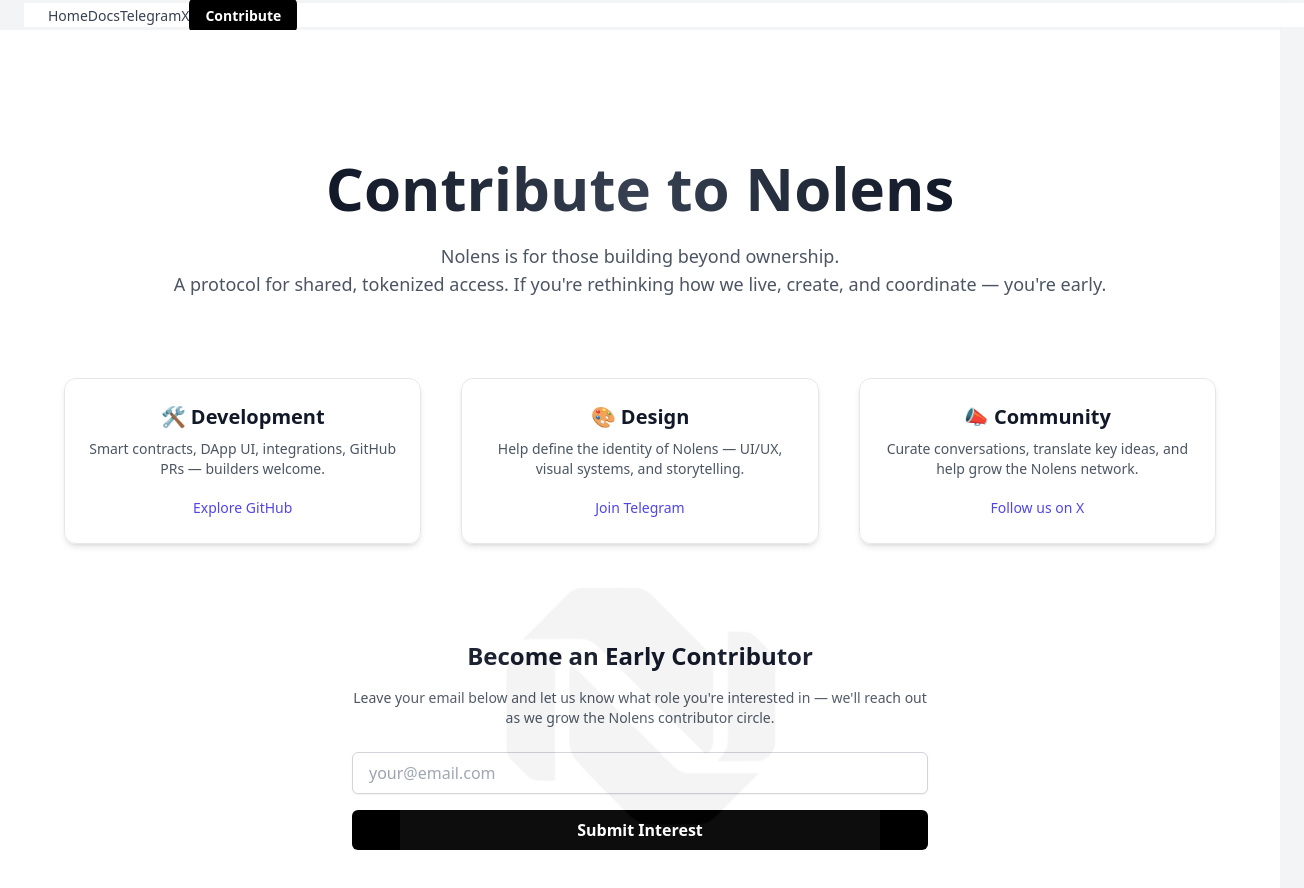
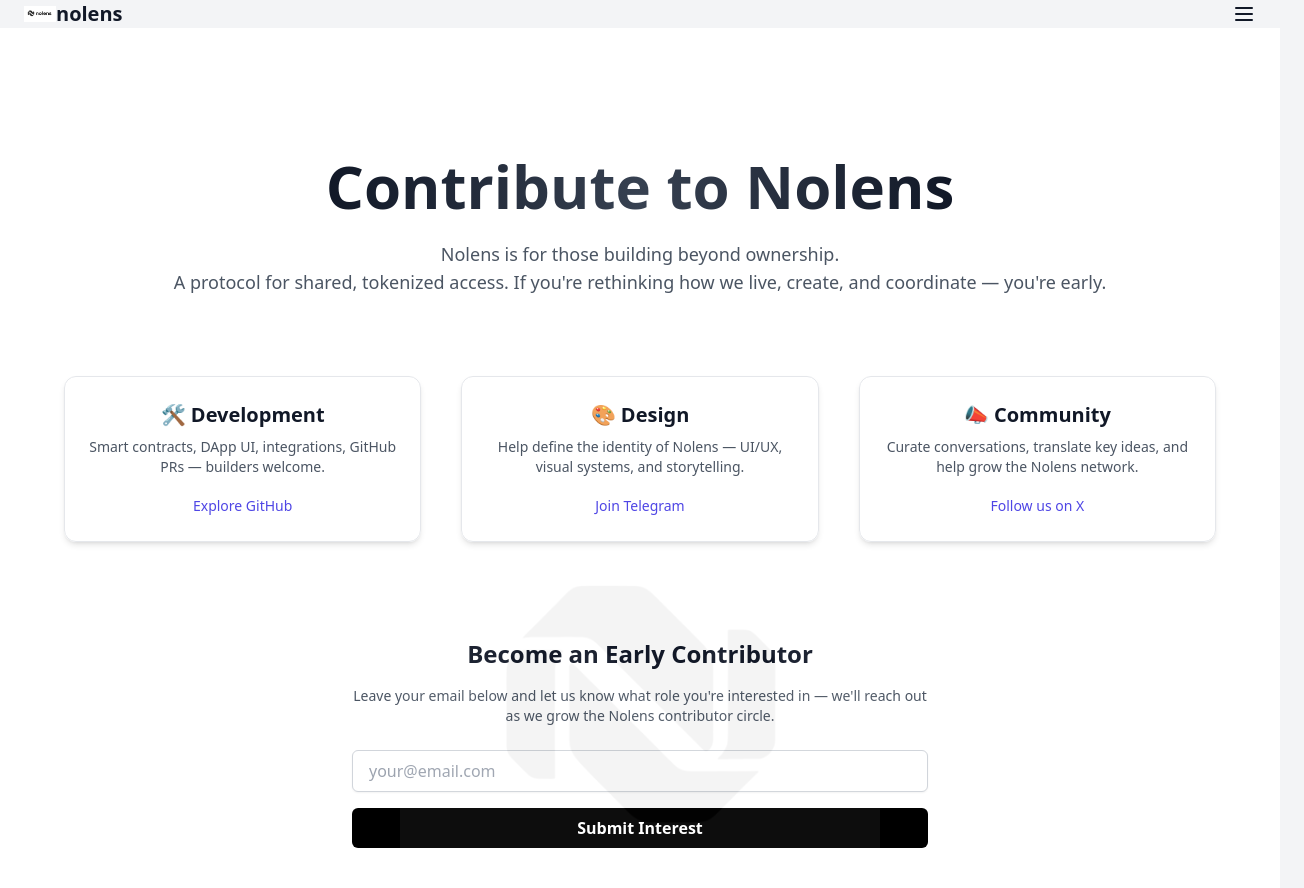
Before and after one commit to nolensprotocol/nolens, a Next.js app: page /contribute in a window 1280 px wide. Shown: the top 888 px of the page, 1304 px wide, since content can reach past the window. Built offline with nearby package versions, Linux system fonts and the light colour scheme; what wagmi would draw is missing.

Commit message:
Update Navbar.js

```diff
--- a/components/Navbar.js
+++ b/components/Navbar.js
@@ -1,62 +1,71 @@
 // components/Navbar.js
-
-import { useState, useEffect } from 'react';
+import { useState } from 'react';
 import Link from 'next/link';
 import Image from 'next/image';
 import { Menu, X } from 'lucide-react';
 
-const Navbar = () => {
+export default function Navbar() {
   const [isOpen, setIsOpen] = useState(false);
 
-  const toggleMenu = () => setIsOpen(!isOpen);
-
-  useEffect(() => {
-    const handleResize = () => {
-      if (window.innerWidth > 1024) setIsOpen(false);
+  const toggleMenu = () => {
+    setIsOpen(!isOpen);
   };
-    window.addEventListener('resize', handleResize);
-    return () => window.removeEventListener('resize', handleResize);
-  }, []);
 
   return (
-    <nav className="w-full bg-gray-50 px-6 py-4 flex justify-between items-center shadow-sm z-50">
-      <Link href="/" className="flex items-center gap-2">
+    <nav className="w-full bg-gray-50 shadow-sm fixed top-0 left-0 z-50">
+      <div className="max-w-7xl mx-auto px-6 py-4 flex items-center justify-between">
+        <Link href="/">
+          <div className="flex items-center space-x-2">
             <Image src="/nolens_original.png" alt="Nolens logo" width={32} height={32} />
-        <span className="text-xl font-bold text-gray-900">nolens</span>
+            <span className="text-xl font-semibold">nolens</span>
+          </div>
         </Link>
 
-      <div className="lg:hidden">
-        <button onClick={toggleMenu}>
-          {isOpen ? <X className="h-6 w-6 text-gray-800" /> : <Menu className="h-6 w-6 text-gray-800" />}
+        <div className="flex items-center space-x-6">
+          <button
+            onClick={toggleMenu}
+            className="block focus:outline-none"
+          >
+            {isOpen ? <X size={24} /> : <Menu size={24} />}
           </button>
         </div>
+      </div>
 
-      <div
-        className={`${
-          isOpen ? 'block' : 'hidden'
-        } lg:flex lg:items-center lg:space-x-8 space-y-6 lg:space-y-0 absolute lg:relative top-20 left-0 w-full lg:w-auto bg-white lg:bg-transparent px-6 lg:px-0 py-4 lg:py-0 shadow lg:shadow-none z-40`}
-      >
-        <Link href="/" className="block text-sm font-medium text-gray-700 hover:text-gray-900">
-          Home
+      {isOpen && (
+        <div className="w-full bg-white border-t border-gray-200 px-6 py-4 flex flex-col space-y-4 text-center animate-fade-in-down">
+          <Link href="/">
+            <span className="hover:text-indigo-600">Home</span>
           </Link>
-        <Link href="/docs" className="block text-sm font-medium text-gray-700 hover:text-gray-900">
-          Docs
+          <Link href="/docs">
+            <span className="hover:text-indigo-600">Docs</span>
           </Link>
-        <a href="https://t.me/nolensprotocol" target="_blank" className="block text-sm font-medium text-gray-700 hover:text-gray-900">
-          Telegram
+          <a href="https://t.me/nolensprotocol" target="_blank" rel="noopener noreferrer">
+            <span className="hover:text-indigo-600">Telegram</span>
           </a>
-        <a href="https://x.com/nolensprotocol" target="_blank" className="block text-sm font-medium text-gray-700 hover:text-gray-900">
-          X
+          <a href="https://x.com/nolensprotocol" target="_blank" rel="noopener noreferrer">
+            <span className="hover:text-indigo-600">X</span>
           </a>
-        <Link
-          href="/contribute"
-          className="block bg-black text-white px-4 py-2 rounded-md text-sm font-semibold hover:bg-gray-800 transition"
-        >
-          Contribute
+          <Link href="/contribute">
+            <span className="bg-black text-white px-4 py-2 rounded hover:bg-gray-800 inline-block">Contribute</span>
           </Link>
         </div>
+      )}
+
+      <style jsx>{`
+        @keyframes fade-in-down {
+          0% {
+            opacity: 0;
+            transform: translateY(-10px);
+          }
+          100% {
+            opacity: 1;
+            transform: translateY(0);
+          }
+        }
+        .animate-fade-in-down {
+          animation: fade-in-down 0.3s ease-out forwards;
+        }
+      `}</style>
     </nav>
   );
-};
-
-export default Navbar;
+}
```
Lines whose indentation alone changed are shown as unchanged.
